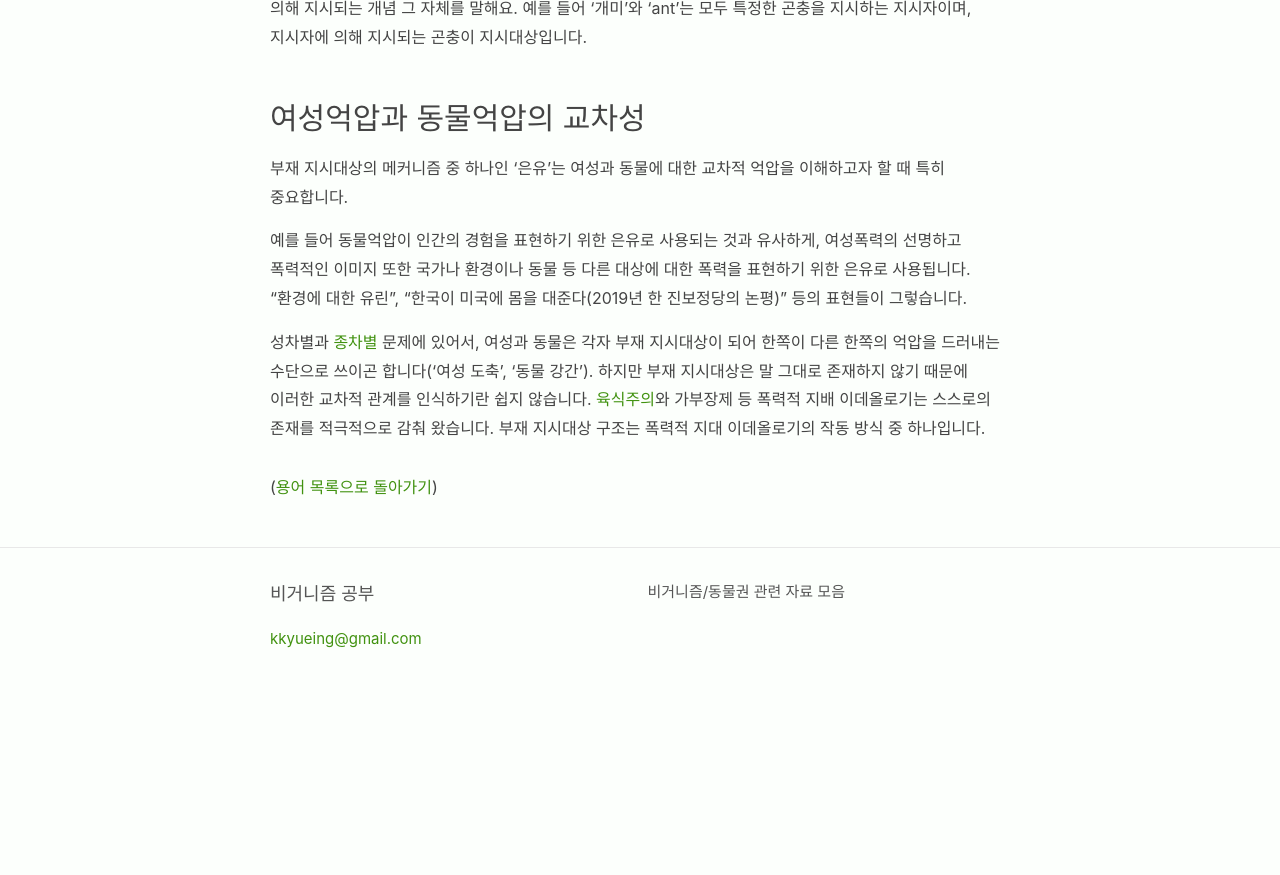
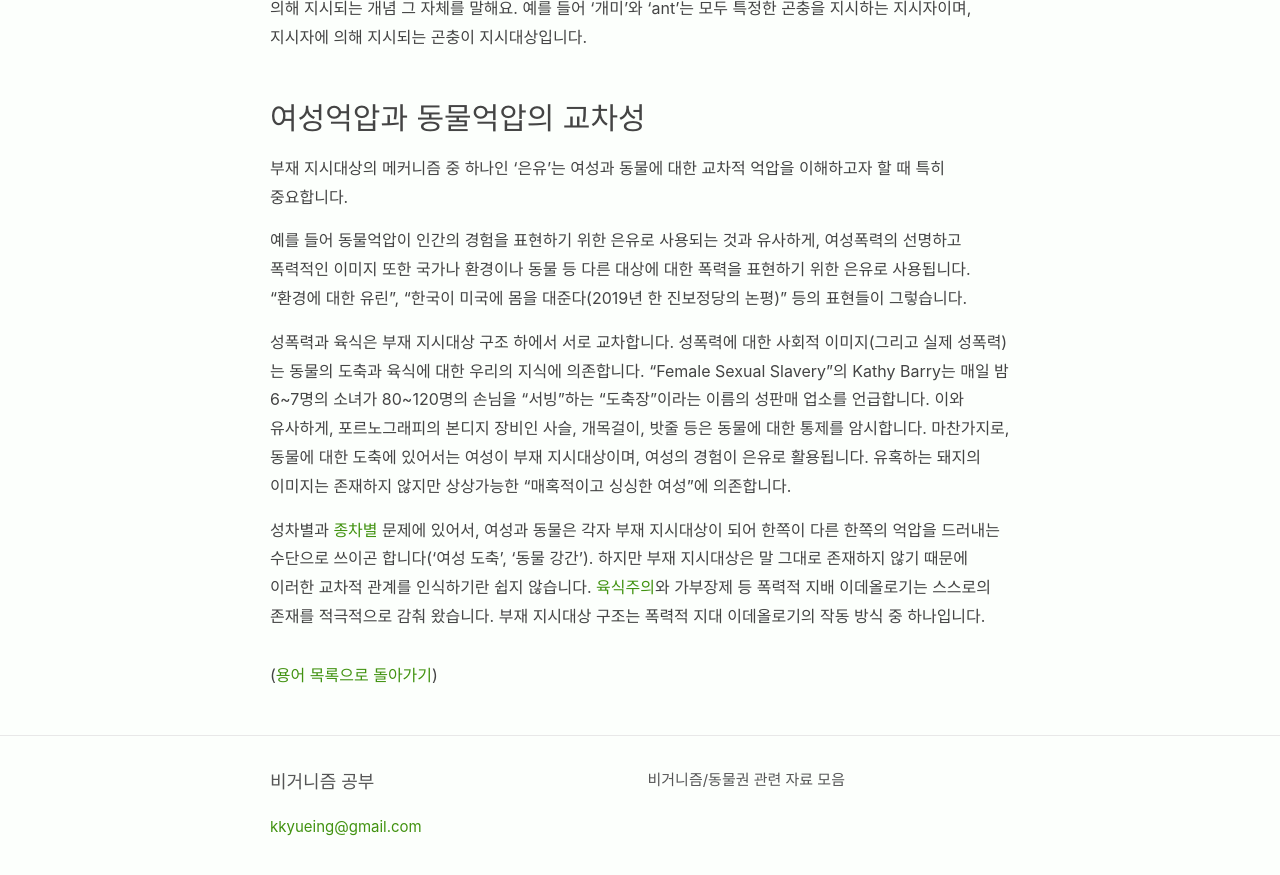
Before and after one commit to veganstudies/veganstudies.github.io, a Jekyll site: the page built from _terms/absent-referent.md, in a window 1280 px wide and 900 px high, scrolled down 1022 px. Shown: the top 875 px of the window. Built offline with Jekyll 4.4.1, drawn with Linux system fonts in a browser that asks for light colours; before the commit the page ends 1734 px from its top, so only the background shows below that.

Commit message:
Update absent-referent.md

```diff
--- a/_terms/absent-referent.md
+++ b/_terms/absent-referent.md
@@ -26,4 +26,6 @@ title: "부재 지시대상absent referent"
 
 예를 들어 동물억압이 인간의 경험을 표현하기 위한 은유로 사용되는 것과 유사하게, 여성폭력의 선명하고 폭력적인 이미지 또한 국가나 환경이나 동물 등 다른 대상에 대한 폭력을 표현하기 위한 은유로 사용됩니다. "환경에 대한 유린", "한국이 미국에 몸을 대준다(2019년 한 진보정당의 논평)" 등의 표현들이 그렇습니다.
 
+성폭력과 육식은 부재 지시대상 구조 하에서 서로 교차합니다. 성폭력에 대한 사회적 이미지(그리고 실제 성폭력)는 동물의 도축과 육식에 대한 우리의 지식에 의존합니다. "Female Sexual Slavery"의 Kathy Barry는 매일 밤 6~7명의 소녀가 80~120명의 손님을 "서빙"하는 "도축장"이라는 이름의 성판매 업소를 언급합니다. 이와 유사하게, 포르노그래피의 본디지 장비인 사슬, 개목걸이, 밧줄 등은 동물에 대한 통제를 암시합니다. 마찬가지로, 동물에 대한 도축에 있어서는 여성이 부재 지시대상이며, 여성의 경험이 은유로 활용됩니다. 유혹하는 돼지의 이미지는 존재하지 않지만 상상가능한 "매혹적이고 싱싱한 여성"에 의존합니다.
+
 성차별과 [종차별](/terms/speciesism.html) 문제에 있어서, 여성과 동물은 각자 부재 지시대상이 되어 한쪽이 다른 한쪽의 억압을 드러내는 수단으로 쓰이곤 합니다('여성 도축', '동물 강간'). 하지만 부재 지시대상은 말 그대로 존재하지 않기 때문에 이러한 교차적 관계를 인식하기란 쉽지 않습니다. [육식주의](/terms/carnism.html)와 가부장제 등 폭력적 지배 이데올로기는 스스로의 존재를 적극적으로 감춰 왔습니다. 부재 지시대상 구조는 폭력적 지대 이데올로기의 작동 방식 중 하나입니다.
```
